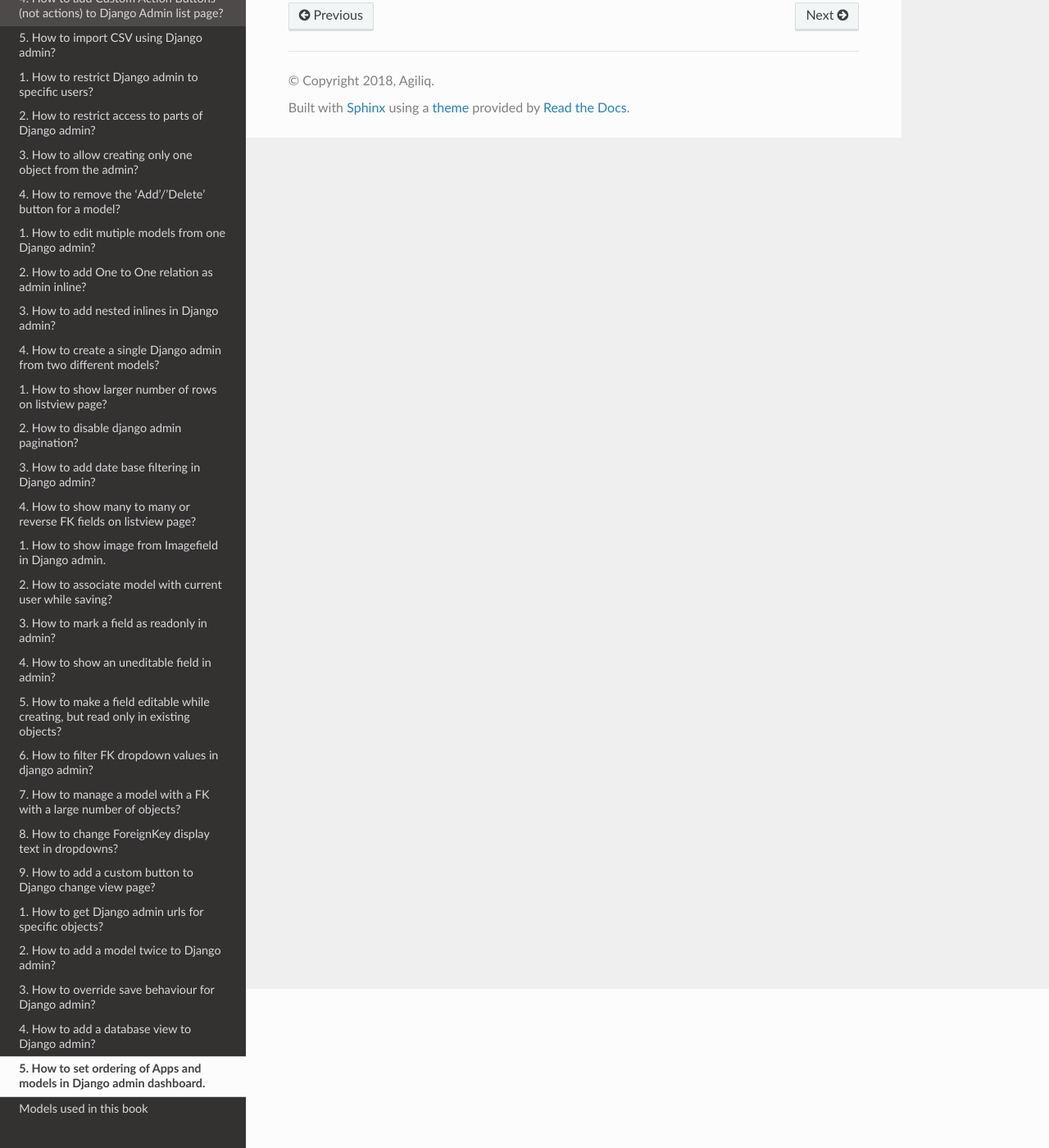
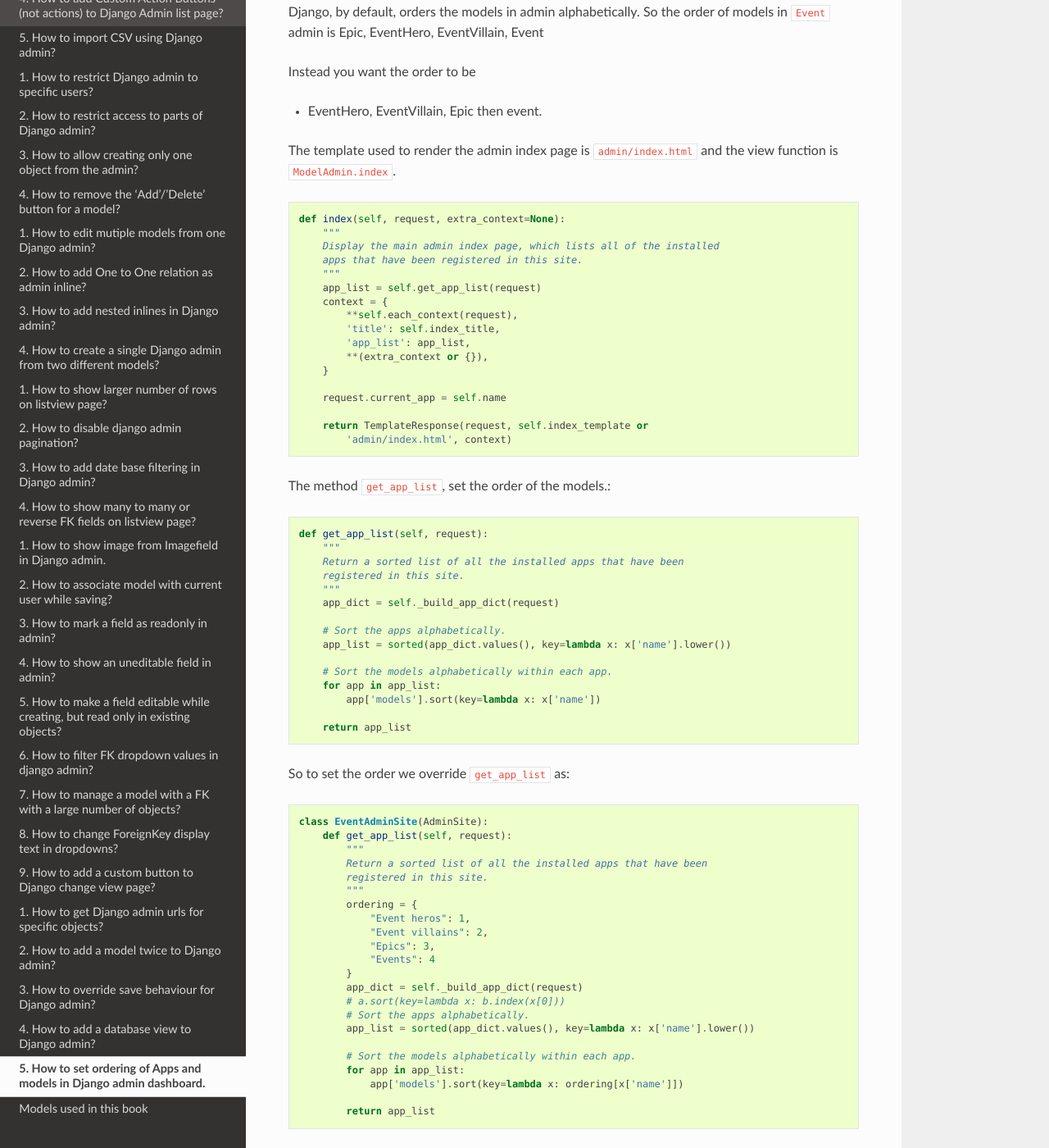
Before and after one commit to agiliq/django-admin-cookbook, a Sphinx documentation site: the page built from docs/set_ordering.rst, in a window 1280 px wide and 1400 px high, scrolled down 194 px. Shown: the whole window at 82% size. Built offline with Sphinx 7.4.7 and the Read the Docs theme 2.0.0, drawn with Linux system fonts in a browser that asks for light colours; some of the changed text lies outside the part shown.

Commit message:
Add chapter on set ordering

```diff
--- a/docs/set_ordering.rst
+++ b/docs/set_ordering.rst
@@ -1,2 +1,78 @@
 How to set ordering of Apps and models in Django admin dashboard.
 =================================================================
+
+Django, by default, orders the models in admin alphabetically. So the order of models in :code:`Event` admin is Epic, EventHero, EventVillain, Event
+
+Instead you want the order to be
+
+* EventHero, EventVillain, Epic  then event.
+
+The template used to render the admin index page is :code:`admin/index.html` and the view function is
+:code:`ModelAdmin.index`. ::
+
+    def index(self, request, extra_context=None):
+        """
+        Display the main admin index page, which lists all of the installed
+        apps that have been registered in this site.
+        """
+        app_list = self.get_app_list(request)
+        context = {
+            **self.each_context(request),
+            'title': self.index_title,
+            'app_list': app_list,
+            **(extra_context or {}),
+        }
+
+        request.current_app = self.name
+
+        return TemplateResponse(request, self.index_template or
+            'admin/index.html', context)
+
+
+The method :code:`get_app_list`, set the order of the models.::
+
+    def get_app_list(self, request):
+        """
+        Return a sorted list of all the installed apps that have been
+        registered in this site.
+        """
+        app_dict = self._build_app_dict(request)
+
+        # Sort the apps alphabetically.
+        app_list = sorted(app_dict.values(), key=lambda x: x['name'].lower())
+
+        # Sort the models alphabetically within each app.
+        for app in app_list:
+            app['models'].sort(key=lambda x: x['name'])
+
+        return app_list
+
+So to set the order we override :code:`get_app_list` as::
+
+
+    class EventAdminSite(AdminSite):
+        def get_app_list(self, request):
+            """
+            Return a sorted list of all the installed apps that have been
+            registered in this site.
+            """
+            ordering = {
+                "Event heros": 1,
+                "Event villains": 2,
+                "Epics": 3,
+                "Events": 4
+            }
+            app_dict = self._build_app_dict(request)
+            # a.sort(key=lambda x: b.index(x[0]))
+            # Sort the apps alphabetically.
+            app_list = sorted(app_dict.values(), key=lambda x: x['name'].lower())
+
+            # Sort the models alphabetically within each app.
+            for app in app_list:
+                app['models'].sort(key=lambda x: ordering[x['name']])
+
+            return app_list
+
+The code :code:`app['models'].sort(key=lambda x: ordering[x['name']])` sets the fixed ordering. Your app now looks like this.
+
+.. image:: ordering.png
```
Also changed, not shown: docs/ordering.png (added), 1 other file.
